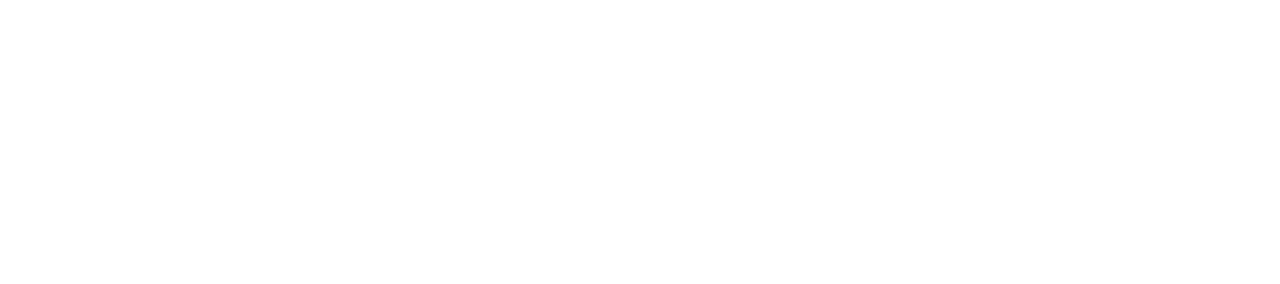
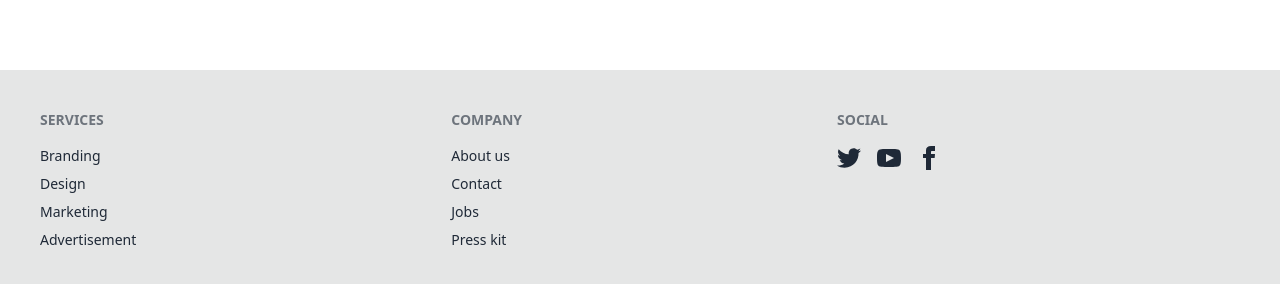
Before and after one commit to project-paperback/paperback-fe, a React (Vite) app: page /bookstore in a window 1280 px wide. Shown: the part 554-838 px from the top of the page. Before the commit the page ends 800 px from the top, so only its background shows below. Built offline with nearby package versions, Linux system fonts and the light colour scheme; no server answers.

Commit message:
update - Add footer

```diff
--- a/src/Layout.jsx
+++ b/src/Layout.jsx
@@ -2,6 +2,7 @@
 import NavBar from "./components/nav/NavBar";
 import { useEffect, useState } from "react";
 import MobileMenu from "./components/MobileMenu";
+import { Footer } from "./components/nav/Footer";
 
 export function Layout(props) {
   const [divStyles, setDivStyles] = useState("");
@@ -33,6 +34,9 @@
 
         <Outlet />
       </main>
+      <div className="mt-[8rem]">
+        <Footer />
+      </div>
     </div>
   );
 }
--- a/src/components/BookFilter.jsx
+++ b/src/components/BookFilter.jsx
@@ -47,7 +47,7 @@
   }, [selectedPublishers, selectedCategories, searchParams]);
 
   return (
-    <form className="mr-8 flex flex-col gap-2">
+    <form className="lg:mr-8 flex flex-col gap-2">
       <h2 className="roboto-regular border-[#778da9] border-b-[1px] pb-2 text-2xl">
         Filter by
       </h2>
--- a/src/components/SmallComponents.jsx
+++ b/src/components/SmallComponents.jsx
@@ -9,13 +9,9 @@
   IconProfile,
 } from "./Icons";
 import { useContext, useState } from "react";
-import {
-  UserContext,
-  usePagination,
-} from "../utilities_&_custom_hooks/General";
+import { UserContext } from "../utilities_&_custom_hooks/General";
 import { Link, NavLink } from "react-router-dom";
-import { useFetchData } from "../utilities_&_custom_hooks/fetchHooks";
-import BookTile from "./bookstore/BookTile";
+
 import { useSendToBasket } from "../utilities_&_custom_hooks/postLogs";
 
 export function InputField(props) {
@@ -85,12 +81,7 @@
 
 export function BasketWarningModal(props) {
   return (
-    <div
-      className="bg-gray-700 bg-opacity-[.80] text-white z-[6] fixed top-0 bottom-0 left-0 right-0 flex items-center justify-center"
-      // onClick={() => {
-      //   props.setErrorInBasket();
-      // }}
-    >
+    <div className="bg-gray-700 bg-opacity-[.80] text-white z-[6] fixed top-0 bottom-0 left-0 right-0 flex items-center justify-center">
       {/* Added Tailwind CSS classes for modal animation */}
       <div className=" border-[#023047] text-[#023047] py-12 px-6 text-center border-[10px] lG:w-[40%] bg-white flex flex-col gap-8">
         <div>{props.msg}</div>
@@ -123,6 +114,9 @@
     authors += author + ", ";
   });
 
+  const [isAdded, setIsAdded] = useState(false);
+
+  setTimeout(() => setIsAdded(false), 2000);
   return (
     <div className="bg-gray-700 bg-opacity-[.80] fixed top-0 bottom-0 left-0 right-0 flex items-center justify-center m-auto z-[20]">
       {errorInBasket && (
@@ -172,12 +166,15 @@
           </div>
           <div className="mt-40 leading-10 absolute bottom-14 w-[430px]">
             <button
-              className="text-center bg-[#023047] text-white w-full mx-auto hover:bg-opacity-[0.80] transition-all duration-[200ms] py-3 mb-[5px]"
+              className={`text-center bg-[#023047] text-white w-full mx-auto hover:bg-opacity-[0.80] transition-all duration-[200ms] py-3 mb-[5px]  ${
+                isAdded ? "send-to-basket" : ""
+              }`}
               onClick={() => {
                 sendToBasket(selectedBook._id);
+                setIsAdded((isAdded) => !isAdded);
               }}
             >
-              Add to basket
+              {isAdded ? "Sent to Basket" : " Add to basket"}
             </button>
             <NavLink
               to={`/bookstore/book-details/${selectedBook._id}`}
--- /dev/null
+++ b/src/components/nav/Footer.jsx
@@ -0,0 +1,60 @@
+import { Link } from "react-router-dom";
+
+export function Footer() {
+  return (
+    <footer className="footer p-10 bg-base-300 text-base-content">
+      <nav>
+        <h6 className="footer-title">Services</h6>
+        <Link className="link link-hover">Branding</Link>
+        <Link className="link link-hover">Design</Link>
+        <Link className="link link-hover">Marketing</Link>
+        <Link className="link link-hover">Advertisement</Link>
+      </nav>
+      <nav>
+        <h6 className="footer-title">Company</h6>
+        <Link className="link link-hover">About us</Link>
+        <Link className="link link-hover">Contact</Link>
+        <Link className="link link-hover">Jobs</Link>
+        <Link className="link link-hover">Press kit</Link>
+      </nav>
+      <nav>
+        <h6 className="footer-title">Social</h6>
+        <div className="grid grid-flow-col gap-4">
+          <Link>
+            <svg
+              xmlns="http://www.w3.org/2000/svg"
+              width="24"
+              height="24"
+              viewBox="0 0 24 24"
+              className="fill-current"
+            >
+              <path d="M24 4.557c-.883.392-1.832.656-2.828.775 1.017-.609 1.798-1.574 2.165-2.724-.951.564-2.005.974-3.127 1.195-.897-.957-2.178-1.555-3.594-1.555-3.179 0-5.515 2.966-4.797 6.045-4.091-.205-7.719-2.165-10.148-5.144-1.29 2.213-.669 5.108 1.523 6.574-.806-.026-1.566-.247-2.229-.616-.054 2.281 1.581 4.415 3.949 4.89-.693.188-1.452.232-2.224.084.626 1.956 2.444 3.379 4.6 3.419-2.07 1.623-4.678 2.348-7.29 2.04 2.179 1.397 4.768 2.212 7.548 2.212 9.142 0 14.307-7.721 13.995-14.646.962-.695 1.797-1.562 2.457-2.549z"></path>
+            </svg>
+          </Link>
+          <Link>
+            <svg
+              xmlns="http://www.w3.org/2000/svg"
+              width="24"
+              height="24"
+              viewBox="0 0 24 24"
+              className="fill-current"
+            >
+              <path d="M19.615 3.184c-3.604-.246-11.631-.245-15.23 0-3.897.266-4.356 2.62-4.385 8.816.029 6.185.484 8.549 4.385 8.816 3.6.245 11.626.246 15.23 0 3.897-.266 4.356-2.62 4.385-8.816-.029-6.185-.484-8.549-4.385-8.816zm-10.615 12.816v-8l8 3.993-8 4.007z"></path>
+            </svg>
+          </Link>
+          <Link>
+            <svg
+              xmlns="http://www.w3.org/2000/svg"
+              width="24"
+              height="24"
+              viewBox="0 0 24 24"
+              className="fill-current"
+            >
+              <path d="M9 8h-3v4h3v12h5v-12h3.642l.358-4h-4v-1.667c0-.955.192-1.333 1.115-1.333h2.885v-5h-3.808c-3.596 0-5.192 1.583-5.192 4.615v3.385z"></path>
+            </svg>
+          </Link>
+        </div>
+      </nav>
+    </footer>
+  );
+}
--- a/src/pages/BookDetailsPage.jsx
+++ b/src/pages/BookDetailsPage.jsx
@@ -2,8 +2,12 @@
 import { useFetchData } from "../utilities_&_custom_hooks/fetchHooks";
 import { useSendToBasket } from "../utilities_&_custom_hooks/postLogs";
 import { BasketWarningModal } from "../components/SmallComponents";
+import { useState } from "react";
 
 export function BookDetailsPage() {
+  const [isAdded, setIsAdded] = useState(false);
+
+  setTimeout(() => setIsAdded(false), 2000);
   const pageNumber = "";
   const { book_id } = useParams();
   const { data, dataLength, isPending, error } = useFetchData(
@@ -45,7 +49,7 @@
             <div className="container flex flex-col lg:flex-row gap-6 mx-auto ">
               <div className=" bg-gray-100 py-5 lg:w-[40%] px-[5rem] mx-auto w-[80%] flex items-center">
                 <img
-                  src={data.book.imageLinks[0]}
+                  src={data.book.imageLinks[1]}
                   alt=""
                   className="shadow-xl shadow-gray-400 mx-auto"
                 />
@@ -60,12 +64,15 @@
                 <p className="text-xl price">£{data.book.price.toFixed(2)}</p>
 
                 <button
-                  className=" text-center bg-[#023047] text-white w-full lg:w-[60%] mx-auto  hover:bg-opacity-[0.80] transition-all duration-[200ms] py-3"
+                  className={`text-center bg-[#023047] text-white w-full lg:w-[60%] mx-auto  hover:bg-opacity-[0.80] transition-all duration-[200ms] py-3  ${
+                    isAdded ? "send-to-basket" : ""
+                  }`}
                   onClick={() => {
                     sendToBasket(book_id);
+                    setIsAdded((isAdded) => !isAdded);
                   }}
                 >
-                  Add to basket
+                  {isAdded ? "Sent to Basket" : " Add to basket"}
                 </button>
 
                 <div className="flex flex-col gap-3">
--- a/src/pages/BookstorePage.jsx
+++ b/src/pages/BookstorePage.jsx
@@ -80,13 +80,13 @@
       </h2>
 
       <div className="flex relative justify-center">
-        <div className="gallery-grid justify-center ">
+        <div className="gallery-grid justify-center  ">
           {data.msg === "More books coming soon!" && (
-            <div className="w-[100%] h-[100%] my-auto  absolute flex flex-col justify-center items-center text-[2rem]">
+            <div className="w-[100%] h-[100%] my-auto  text-[2rem] lg:col-span-3 row-span-3 flex justify-center items-center text-center">
               <p>{data.msg}</p>
             </div>
           )}
-          <div className="grid-filter mx-auto">
+          <div className="grid-filter mx-auto ">
             <Filters />
           </div>
           {isPending ? (
--- a/src/style-sheets/index.css
+++ b/src/style-sheets/index.css
@@ -223,6 +223,7 @@
   animation: shake 0.5s cubic-bezier(0.25, 0.46, 0.45, 0.94) both;
 }
 
+.send-to-basket,
 .send-to-basket:hover {
   background-color: #2a9d8f;
 }
```
